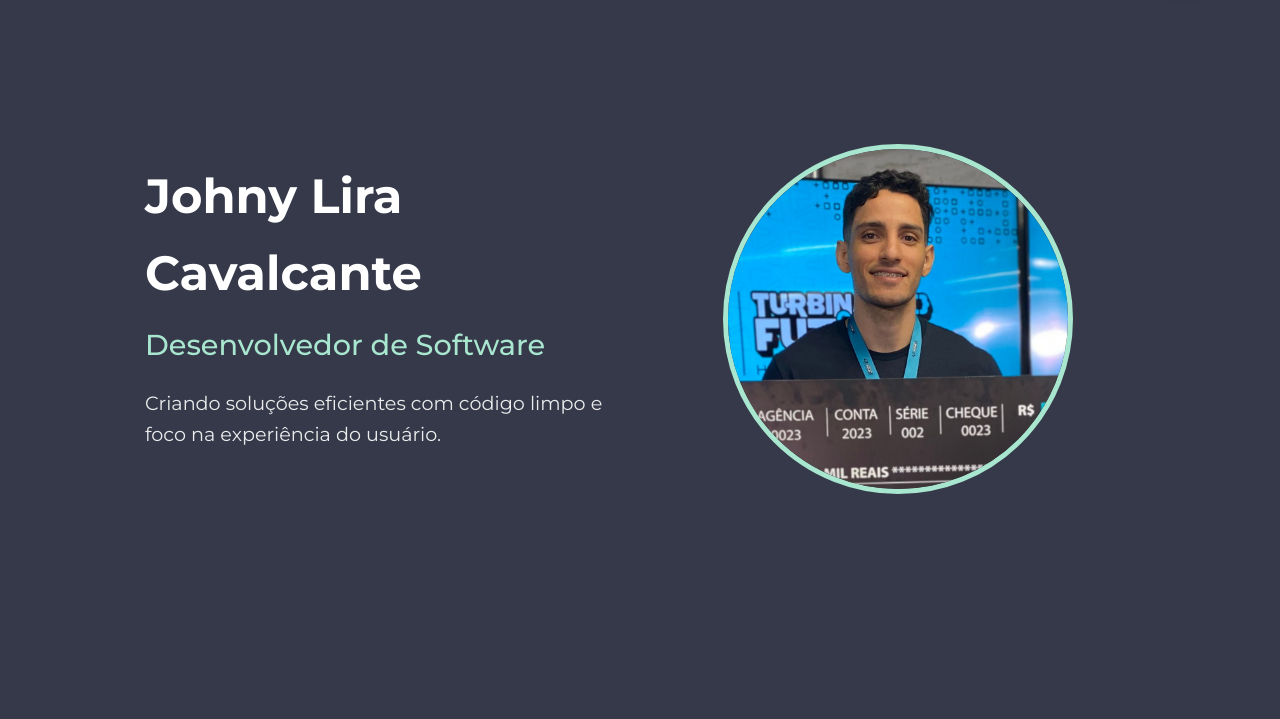
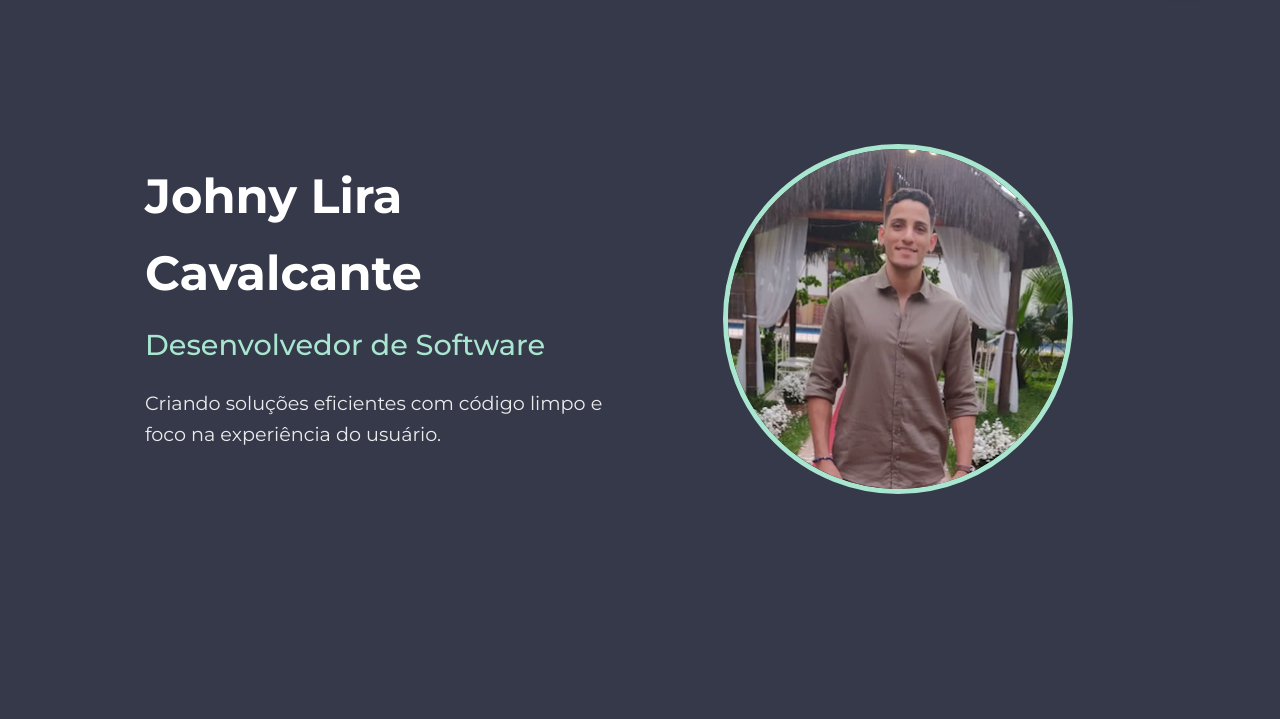
Before and after one commit to lirajohny/portifolio-simples, a plain HTML site: page index.html in a window 1280 px wide. Shown: the part 81-800 px from the top of the page. Drawn offline with Linux system fonts and the light colour scheme.

Commit message:
update pic

```diff
--- a/index.html
+++ b/index.html
@@ -45,7 +45,7 @@
                 <p class="lang-en">Creating efficient solutions with clean code and focus on user experience.</p>
             </div>
             <div class="hero-image">
-                <img src="src/image-me.jpeg" alt="Johny Lira">
+                <img src="src/image-me.png" alt="Johny Lira">
             </div>
         </div>
     </section>
```
Also changed, not shown: src/image-me.jpeg (deleted), src/image-me.png (added), 2 other files.
